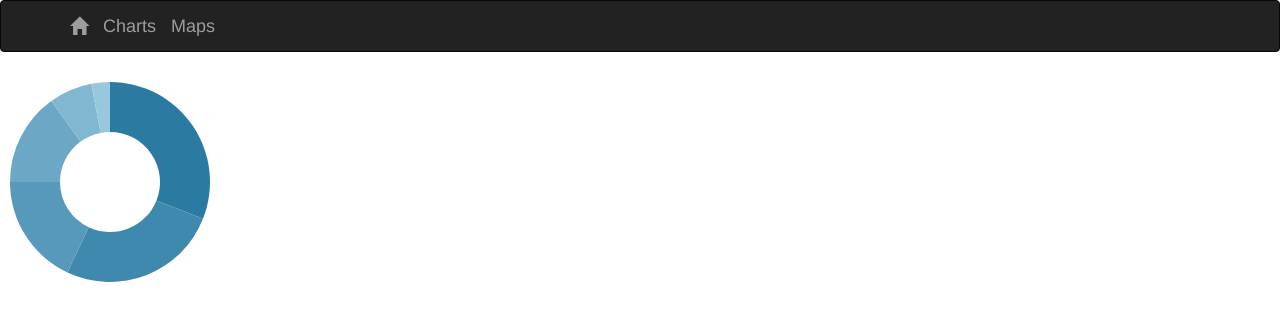
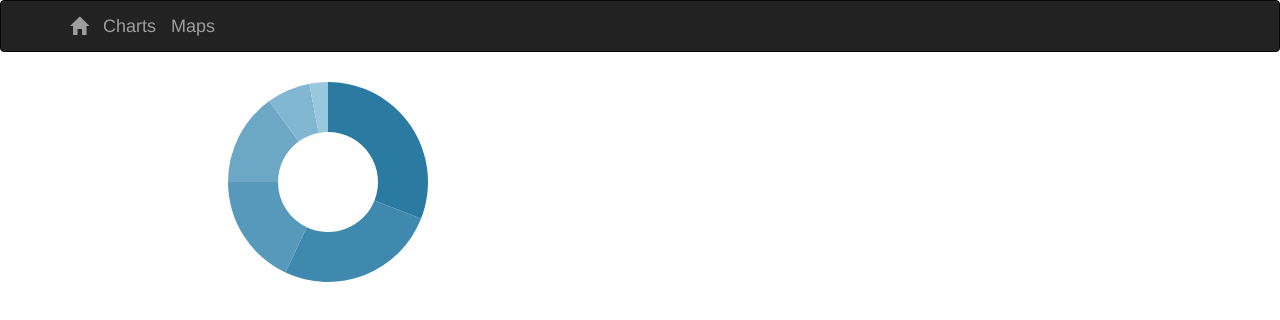
Before and after one commit to EKlevrai/courantderacines, a React (Create React App) app: page /charts in a window 1280 px wide. Shown: the top 320 px of the page. Built offline with nearby package versions, Linux system fonts and the light colour scheme.

Commit message:
[charts] page layout

```diff
--- a/src/components/chart/Chart.js
+++ b/src/components/chart/Chart.js
@@ -1,12 +1,19 @@
 import React, { Component } from 'react';
+import { Row, Col } from 'react-bootstrap';
 
 import Pie from './charts/Pie';
 
 class Chart extends Component {
   render() {
     return (
-			<div><Pie/></div>
-    );
+			<Row>
+				<Col md={2}></Col>
+				<Col md={8}>
+					<Pie/>
+				</Col>
+				<Col md={2}></Col>
+			</Row>
+		);
   }
 }
 
```
